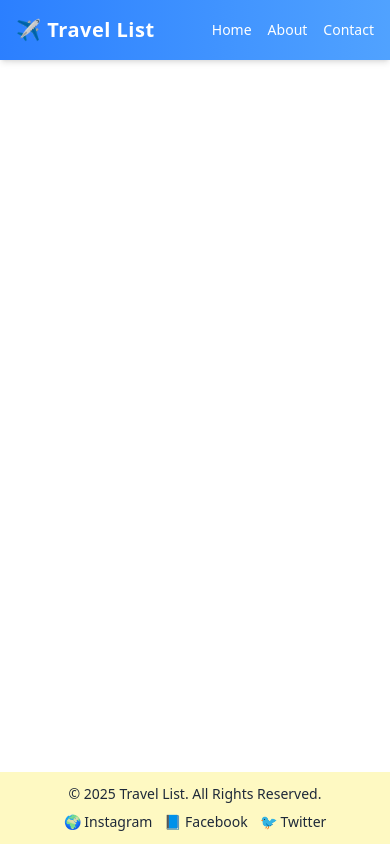
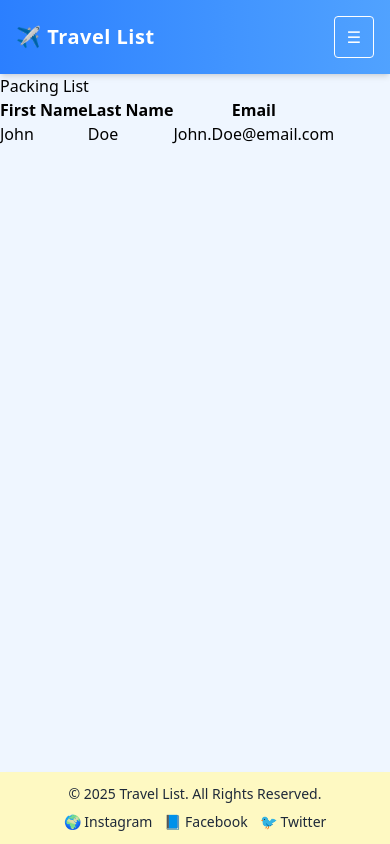
Before and after one commit to brunnoTripovichy/react-travel-list, a React (Vite) app: page /packing-list in a window 390 px wide. Built offline with nearby package versions, Linux system fonts and the light colour scheme.

Commit message:
feat: add better container structures

```diff
--- a/src/App.tsx
+++ b/src/App.tsx
@@ -8,13 +8,18 @@ import PackingList from './features/PackingList';
 const App = () => {
   return (
     <div className="flex flex-col h-screen">
+      {/* Sticky Header */}
       <Header />
-      <main className="flex-1 overflow-auto">
+
+      {/* Scrollable Main Content (fills available space) */}
+      <main className="flex-1 overflow-auto bg-blue-50">
         <Routes>
-          <Route index element={<Home />} />
-          <Route path="packing-list" element={<PackingList />} />
+          <Route path="/" element={<Home />} />
+          <Route path="/packing-list" element={<PackingList />} />
         </Routes>
       </main>
+
+      {/* Sticky Footer */}
       <Footer />
     </div>
   );
--- /dev/null
+++ b/src/components/DataTable.tsx
@@ -0,0 +1,23 @@
+const DataTable = () => {
+  // Dummy table for now
+  return (
+    <table>
+      <thead>
+        <tr>
+          <th>First Name</th>
+          <th>Last Name</th>
+          <th>Email</th>
+        </tr>
+      </thead>
+      <tbody>
+        <tr>
+          <td>John</td>
+          <td>Doe</td>
+          <td>John.Doe@email.com</td>
+        </tr>
+      </tbody>
+    </table>
+  );
+};
+
+export default DataTable;
--- a/src/features/PackingList.tsx
+++ b/src/features/PackingList.tsx
@@ -1,7 +1,10 @@
+import DataTable from '../components/DataTable';
+
 const PackingList = () => {
   return (
     <div>
       <h1>Packing List</h1>
+      <DataTable />
     </div>
   );
 };
--- a/src/layouts/Footer.tsx
+++ b/src/layouts/Footer.tsx
@@ -1,6 +1,6 @@
 const Footer = () => {
   return (
-    <footer className="fixed bottom-0 w-full bg-yellow-100 text-gray-800 py-3 md:py-4">
+    <footer className="sticky bottom-0 w-full bg-yellow-100 text-gray-800 py-3 md:py-4 shadow-md">
       <div className="container mx-auto text-center text-sm md:text-lg">
         <p className="break-words">
           &copy; {new Date().getFullYear()} Travel List. All Rights Reserved.
--- a/src/layouts/Header.tsx
+++ b/src/layouts/Header.tsx
@@ -1,16 +1,23 @@
+import { useState } from 'react';
+
 const Header = () => {
+  const [isOpen, setIsOpen] = useState(false);
+
   return (
-    <header className="fixed top-0 w-full bg-gradient-to-r from-blue-500 to-blue-400 text-white py-4 shadow-md z-50">
-      <div className="container mx-auto flex flex-wrap justify-between items-center px-4 md:px-8">
+    <header className="sticky top-0 w-full bg-gradient-to-r from-blue-500 to-blue-400 text-white py-4 shadow-md z-50">
+      <div className="container mx-auto flex justify-between items-center px-4 md:px-8">
+        {/* Logo */}
         <h1 className="text-xl md:text-2xl font-bold tracking-wide whitespace-nowrap">
           ✈️ Travel List
         </h1>
-        <nav>
+
+        {/* Desktop Navigation */}
+        <nav className="hidden md:flex">
           <ul className="flex flex-wrap gap-4 md:gap-6 text-sm md:text-lg">
             <li>
               <a
                 href="#"
-                className="hover:underline focus:outline-none focus:ring-2 focus:ring-white"
+                className="hover:underline focus:ring-2 focus:ring-white"
               >
                 Home
               </a>
@@ -18,7 +25,7 @@ const Header = () => {
             <li>
               <a
                 href="#"
-                className="hover:underline focus:outline-none focus:ring-2 focus:ring-white"
+                className="hover:underline focus:ring-2 focus:ring-white"
               >
                 About
               </a>
@@ -26,14 +33,55 @@ const Header = () => {
             <li>
               <a
                 href="#"
-                className="hover:underline focus:outline-none focus:ring-2 focus:ring-white"
+                className="hover:underline focus:ring-2 focus:ring-white"
               >
                 Contact
               </a>
             </li>
           </ul>
         </nav>
+
+        {/* Mobile Menu Button */}
+        <button
+          className="md:hidden flex items-center px-3 py-2 border border-white rounded focus:outline-none focus:ring-2 focus:ring-white"
+          onClick={() => setIsOpen(!isOpen)}
+          aria-label="Toggle navigation"
+        >
+          ☰
+        </button>
       </div>
+
+      {/* Mobile Dropdown Menu */}
+      {isOpen && (
+        <div className="md:hidden bg-blue-500">
+          <ul className="flex flex-col items-center gap-4 py-4 text-white">
+            <li>
+              <a
+                href="#"
+                className="hover:underline focus:ring-2 focus:ring-white"
+              >
+                Home
+              </a>
+            </li>
+            <li>
+              <a
+                href="#"
+                className="hover:underline focus:ring-2 focus:ring-white"
+              >
+                About
+              </a>
+            </li>
+            <li>
+              <a
+                href="#"
+                className="hover:underline focus:ring-2 focus:ring-white"
+              >
+                Contact
+              </a>
+            </li>
+          </ul>
+        </div>
+      )}
     </header>
   );
 };
--- a/src/pages/Home.tsx
+++ b/src/pages/Home.tsx
@@ -3,7 +3,7 @@ import Button from '../components/Button';
 
 const Home = () => {
   return (
-    <div className="flex flex-col items-center justify-center h-full min-h-screen bg-blue-50 text-gray-800 py-20 md:py-24 w-full text-center">
+    <div className="flex flex-col items-center justify-center h-full text-gray-800 w-full text-center">
       <h2 className="text-2xl md:text-3xl font-bold break-words">
         Plan Your Perfect Trip
       </h2>
```
